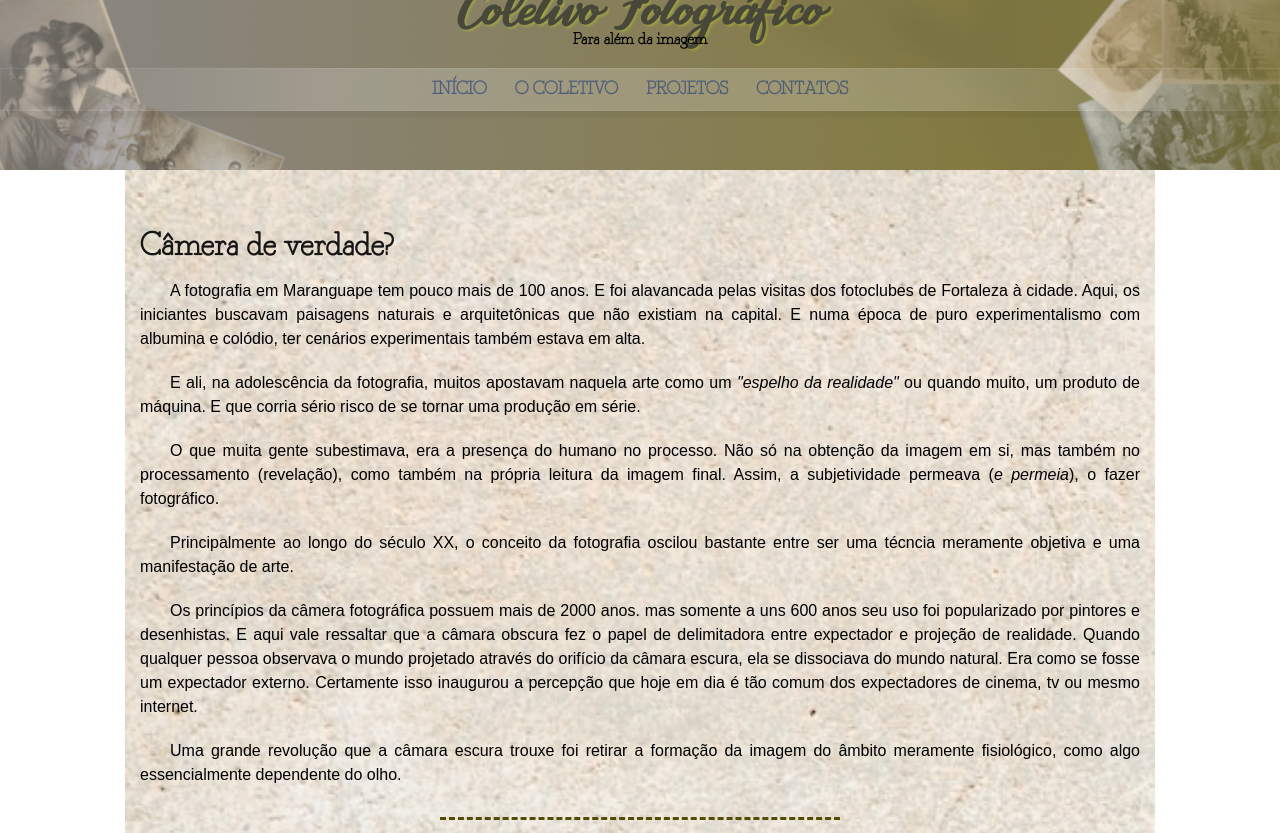
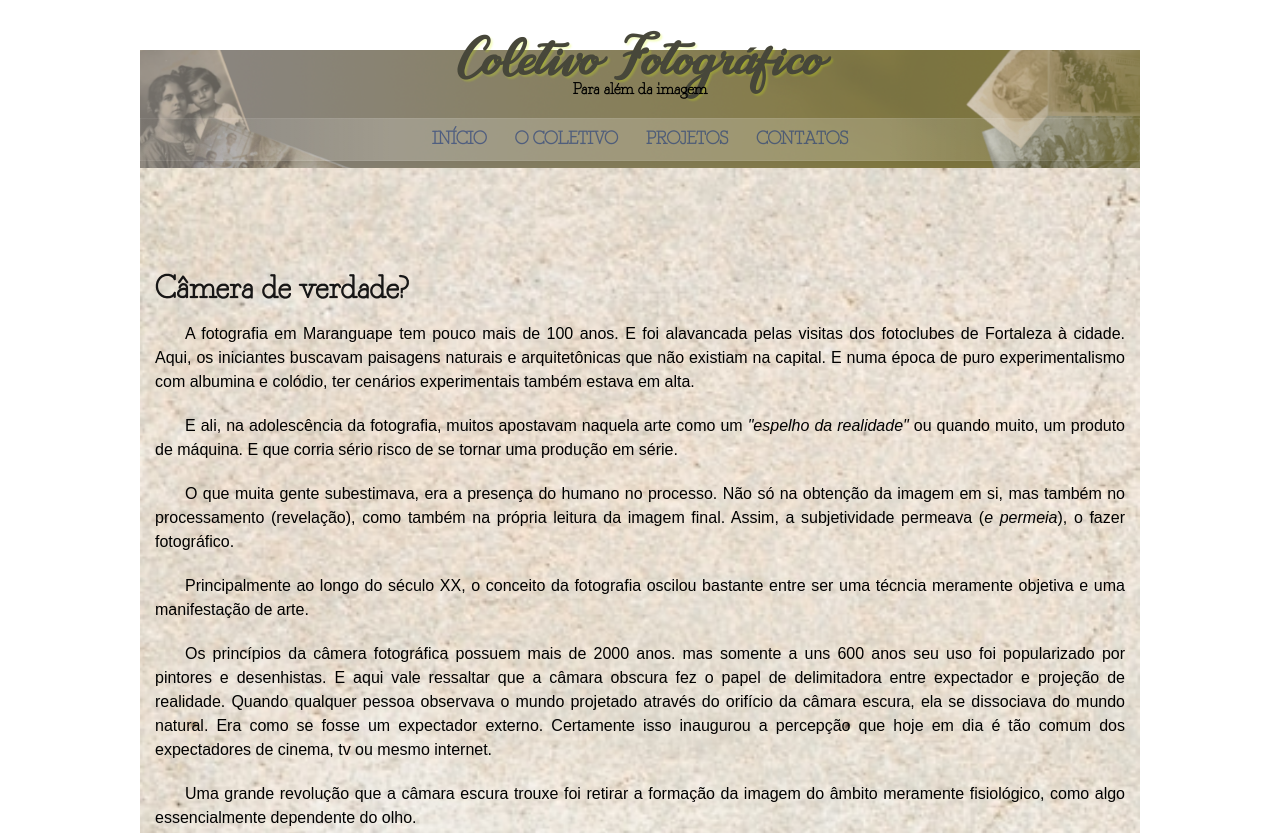
Before and after one commit to larstrindade/foto, a plain HTML site: page index.html in a window 1280 px wide. Shown: the top 833 px of the page. Drawn offline with Linux system fonts and the light colour scheme.

Commit message:
Update stylefoto.css

```diff
--- a/stylefoto.css
+++ b/stylefoto.css
@@ -30,11 +30,14 @@
   background-image: url('imagens/background.png');
   background-size: cover;
   background-attachment: scroll;
-  height: 170px;
-  position: relative;
+  max-width:1000px;
+  min-width:360px;
+  margin:auto;
+
 }
 
 .titulo {
+  margin-top:50px;
   font-family: 'cassandra';
   text-align: center;
   color: rgb(71, 71, 58);
@@ -88,7 +91,7 @@ nav ul li a:hover {
 
 main {
   margin:auto;
-  padding:15px;
+  padding-top:15px;
   max-width: 1000px;
   min-width: 360px;
 }
@@ -97,13 +100,10 @@ section{
   margin-top: 30px;
   font-family: Arial, Helvetica, sans-serif;
   line-height: 1.5em;
+  padding:15px;
 }
 
-section > h1 {
-  font-family: 'fragment';
-  font-size:2em;
-  color:rgb(23, 22, 22);
-}
+
 
 section > p {
   margin-top:20px;
@@ -128,6 +128,9 @@ section > p {
 
 .topico {
   margin-top:50px;
+  font-family: 'fragment';
+  font-size:2em;
+  color:rgb(23, 22, 22);
 }
 
 footer {
```
